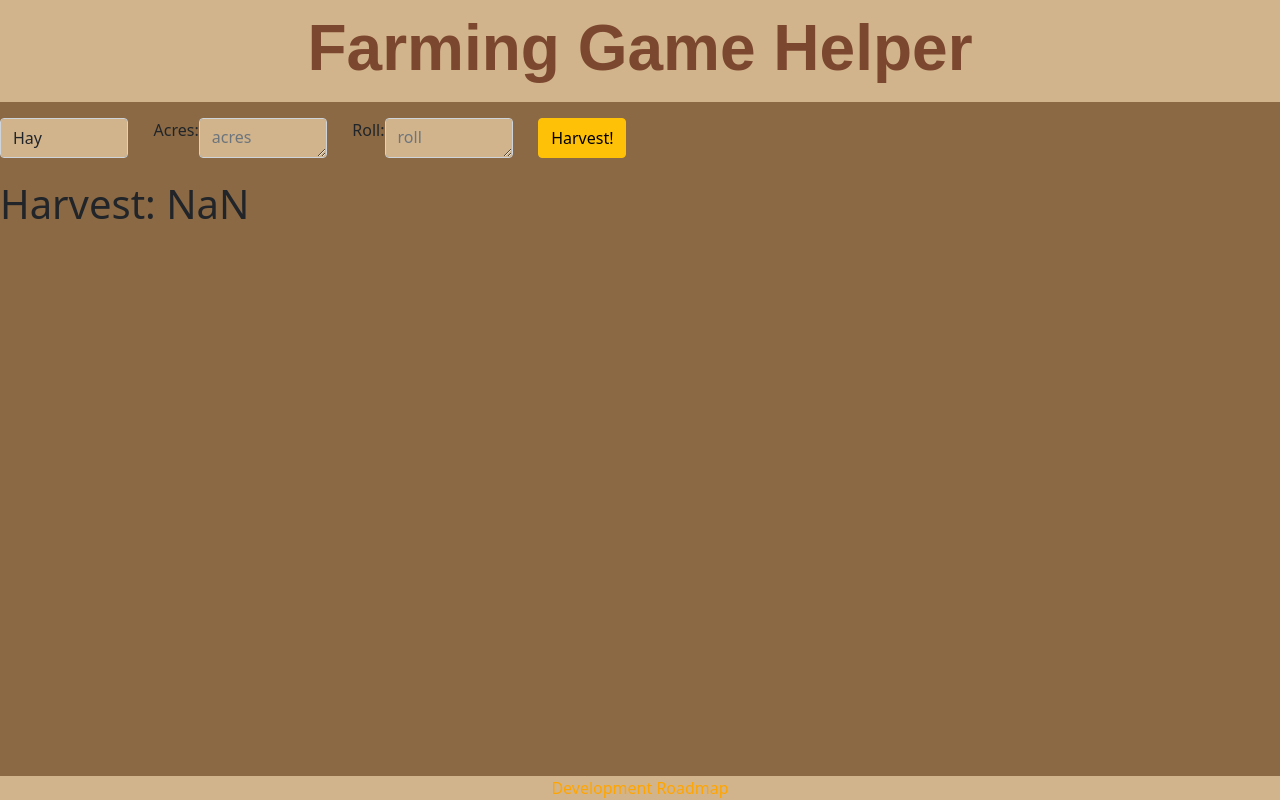
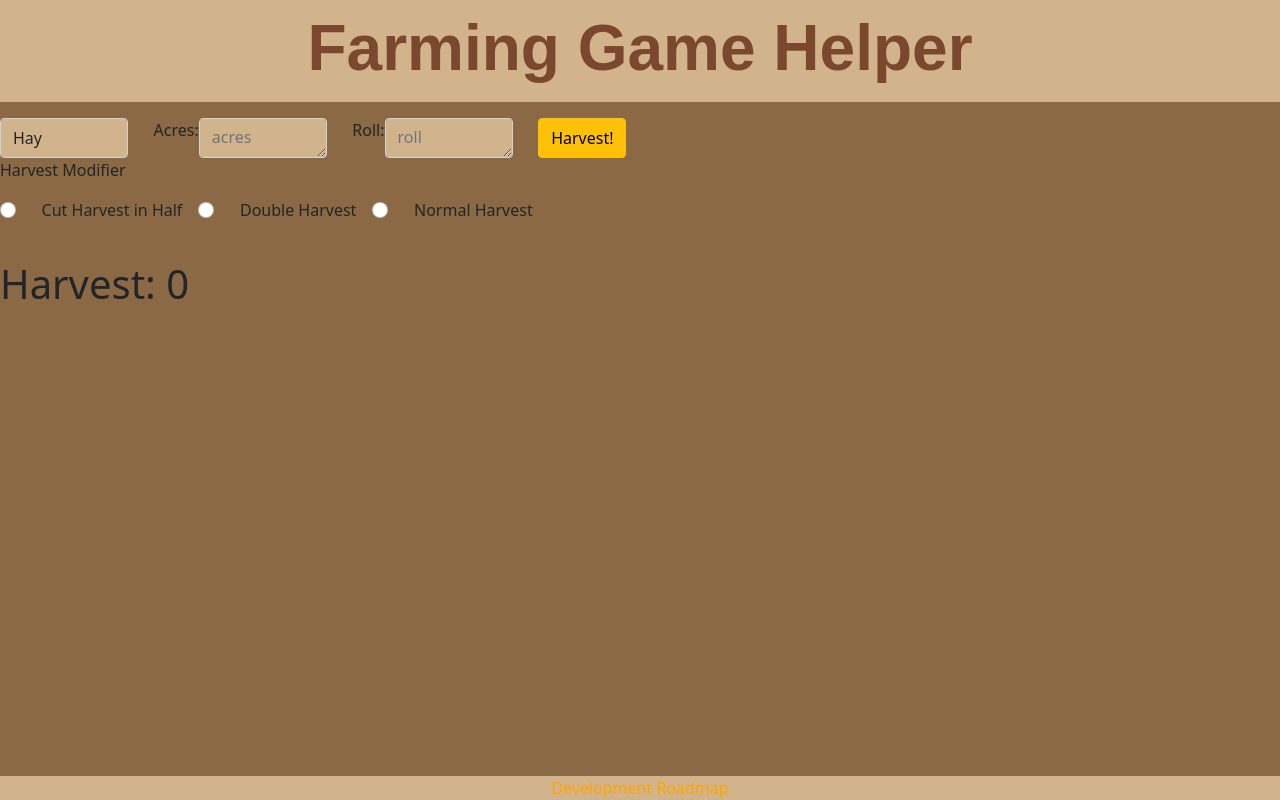
Before and after one commit to Twin-2/FarmingGame-helper, a React (Create React App) app: page / in a window 1280 px wide. Built offline with nearby package versions, Linux system fonts and the light colour scheme.

Commit message:
added double and cut in half modifiers

```diff
--- a/src/App.js
+++ b/src/App.js
@@ -1,25 +1,25 @@
-import Form from "./components/form/form";
+import HarvestInput from "./components/form/harvestInput";
 import Harvest from "./components/harvest/harvest";
-import Header from './components/header/header'
-import Footer from './components/footer/footer'
-import { useState } from 'react';
-import './App.scss'
-import 'bootstrap/dist/css/bootstrap.css';
-import 'react-bootstrap'
+import Header from "./components/header/header";
+import Footer from "./components/footer/footer";
+import { useState } from "react";
+import "./App.scss";
+import "bootstrap/dist/css/bootstrap.css";
+import "react-bootstrap";
 
 function App() {
-
-  const [formdata, setFormdata] = useState({})
-
+  const [formdata, setFormdata] = useState({});
+  const [modifier, setModifier] = useState(1);
+  console.log(modifier);
   const handleFormSubmit = (formData) => {
-    setFormdata(formData)
-  }
+    setFormdata(formData);
+  };
 
   return (
     <>
       <Header />
-      <Form formSubmit={handleFormSubmit} />
-      <Harvest formData={formdata} />
+      <HarvestInput formSubmit={handleFormSubmit} setModifier={setModifier} />
+      <Harvest formData={formdata} modifier={modifier} />
       <Footer />
     </>
   );
--- a/src/components/form/form.js
+++ /dev/null
@@ -1,48 +0,0 @@
-import { useState } from 'react';
-import { Button, Form } from 'react-bootstrap';
-
-function FormComponent(props) {
-    const [crop, setCrop] = useState('hay');
-    const [acres, setAcres] = useState(0);
-    const [roll, setRoll] = useState(0);
-
-    const formSubmit = (e) => {
-        e.preventDefault();
-        let formData = { crop, acres, roll }
-        props.formSubmit(formData)
-    }
-
-    return (
-        <>
-            <Form onSubmit={(e) => formSubmit(e)}>
-                <Form.Group>
-                    <Form.Control
-                        as="select"
-                        onChange={(e) => setCrop(e.target.value)}>
-                        <option value='hay'>Hay</option>
-                        <option value='grain'>Grain</option>
-                        <option value='fruit'>Fruit</option>
-                        <option value='cows'>Cows</option>
-                    </Form.Control>
-                    <span>Acres: </span>
-                    <Form.Control
-                        as='textarea'
-                        onChange={(e) => setAcres(e.target.value)}
-                        type='text'
-                        name='Acres'
-                        placeholder='acres' />
-                    <span>Roll: </span>
-                    <Form.Control
-                        as='textarea'
-                        onChange={(e) => setRoll(e.target.value)}
-                        type='number'
-                        placeholder='roll' />
-                    <Button type='submit' variant="warning">Harvest!</Button>
-                </Form.Group>
-            </Form>
-        </>
-    )
-
-}
-
-export default FormComponent
--- /dev/null
+++ b/src/components/form/harvestInput.js
@@ -0,0 +1,73 @@
+import { useState } from "react";
+import { Button, Form } from "react-bootstrap";
+
+function HarvestInput(props) {
+  const [crop, setCrop] = useState("hay");
+  const [acres, setAcres] = useState(0);
+  const [roll, setRoll] = useState(0);
+
+  const formSubmit = (e) => {
+    e.preventDefault();
+    let formData = { crop, acres, roll };
+    props.formSubmit(formData);
+  };
+
+  return (
+    <>
+      <Form onSubmit={(e) => formSubmit(e)}>
+        <Form.Group>
+          <Form.Control as="select" onChange={(e) => setCrop(e.target.value)}>
+            <option value="hay">Hay</option>
+            <option value="grain">Grain</option>
+            <option value="fruit">Fruit</option>
+            <option value="cows">Cows</option>
+          </Form.Control>
+          <span>Acres: </span>
+          <Form.Control
+            as="textarea"
+            onChange={(e) => setAcres(e.target.value)}
+            type="text"
+            name="Acres"
+            placeholder="acres"
+          />
+          <span>Roll: </span>
+          <Form.Control
+            as="textarea"
+            onChange={(e) => setRoll(e.target.value)}
+            type="number"
+            placeholder="roll"
+          />
+          <Button type="submit" variant="warning">
+            Harvest!
+          </Button>
+        </Form.Group>
+        <p>Harvest Modifier</p>
+        <Form.Group onChange={(e) => props.setModifier(e.target.value)}>
+          <Form.Check
+            inline
+            label="Cut Harvest in Half"
+            name="group1"
+            type="radio"
+            value=".5"
+          />
+          <Form.Check
+            inline
+            label="Double Harvest"
+            name="group1"
+            type="radio"
+            value="2"
+          />
+          <Form.Check
+            inline
+            label="Normal Harvest"
+            name="group1"
+            type="radio"
+            value="1"
+          />
+        </Form.Group>
+      </Form>
+    </>
+  );
+}
+
+export default HarvestInput;
--- a/src/components/harvest/harvest.js
+++ b/src/components/harvest/harvest.js
@@ -1,36 +1,41 @@
-import { useState, useEffect } from 'react';
+import harvestTable from "../../lib/harvestTable";
+// import { useState } from "react";
+
+const operatingExpenseTable = [500, 500, 1000, 1000, 1500, 3000, 2000];
 
 function Harvest(props) {
-    const [harvest, setHarvest] = useState(0);
+  //   const [testOp, setTestOp] = useState(0);
+  //   console.log(testOp);
 
-    let harvestTable = {
-        'grain': { 1: 75, 2: 150, 3: 250, 4: 375, 5: 525, 6: 700 },
-        'hay': { 1: 40, 2: 60, 3: 100, 4: 150, 5: 220, 6: 300 },
-        'cows': { 1: 140, 2: 200, 3: 280, 4: 380, 5: 500, 6: 750 },
-        'fruit': { 1: 400, 2: 700, 3: 1200, 4: 1800, 5: 2600, 6: 3500 }
-    }
+  function calculateHarvest(crop, acres, roll) {
+    let harvestValue = harvestTable[crop][roll] * acres;
+    console.log("harvest", harvestValue);
+    return harvestValue * props.modifier;
+  }
 
-    let operatingExpenseTable = [500, 500, 1000, 1000, 1500, 3000, 2000]
+  function income(crops, acres, roll) {
+    let op = operatingExpense();
+    const harvestCalcaulation = calculateHarvest(crops, acres, roll);
+    let income = harvestCalcaulation - op;
+    console.log("income", income);
+    return income;
+  }
 
-    useEffect(() => {
-        props.formData.crop ? harvestCalculation(props.formData.crop, props.formData.acres, props.formData.roll) : harvestCalculation('hay', 0, 0)
-        console.log(props.formData.crop)
-    })
+  function operatingExpense() {
+    let operatingExpense =
+      operatingExpenseTable[
+        Math.floor(Math.random() * (operatingExpenseTable.length - 0))
+      ];
+    console.log("OP", operatingExpense);
+    // setTestOp(operatingExpense);
+    return operatingExpense;
+  }
 
-    function harvestCalculation(crop, acres, roll) {
-        let harvestValue = harvestTable[crop][roll] * acres
-        console.log(harvestValue)
-        let operatingExpense = operatingExpenseTable[Math.floor(Math.random() * ((operatingExpenseTable.length) - 0))]
-        let income = harvestValue - operatingExpense
-        setHarvest(income)
-    }
+  const harvest = props.formData.crop
+    ? income(props.formData.crop, props.formData.acres, props.formData.roll)
+    : 0;
 
-    return (
-        <div className='harvest'>
-            Harvest: {harvest}
-        </div>
-    )
-
+  return <div className="harvest">Harvest: {harvest}</div>;
 }
 
-export default Harvest
+export default Harvest;
--- /dev/null
+++ b/src/lib/harvestTable.js
@@ -0,0 +1,8 @@
+const harvestTable = {
+    'grain': { 1: 75, 2: 150, 3: 250, 4: 375, 5: 525, 6: 700 },
+    'hay': { 1: 40, 2: 60, 3: 100, 4: 150, 5: 220, 6: 300 },
+    'cows': { 1: 140, 2: 200, 3: 280, 4: 380, 5: 500, 6: 750 },
+    'fruit': { 1: 400, 2: 700, 3: 1200, 4: 1800, 5: 2600, 6: 3500 }
+}
+
+export default harvestTable
```
Also changed, not shown: package.json (+7 -0 lines), .eslintrc.json (added), 2 other files (tests, documents, lock files or other folders).
